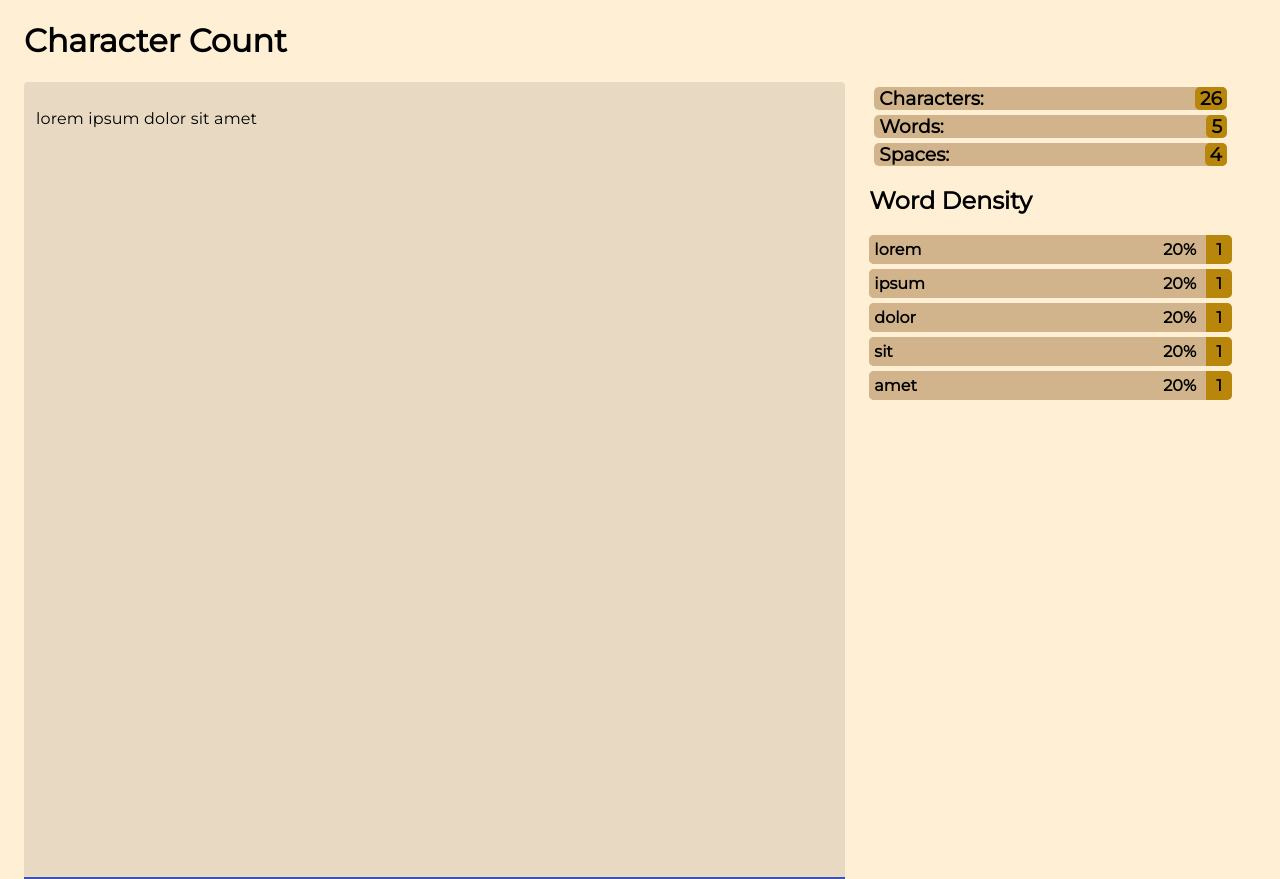
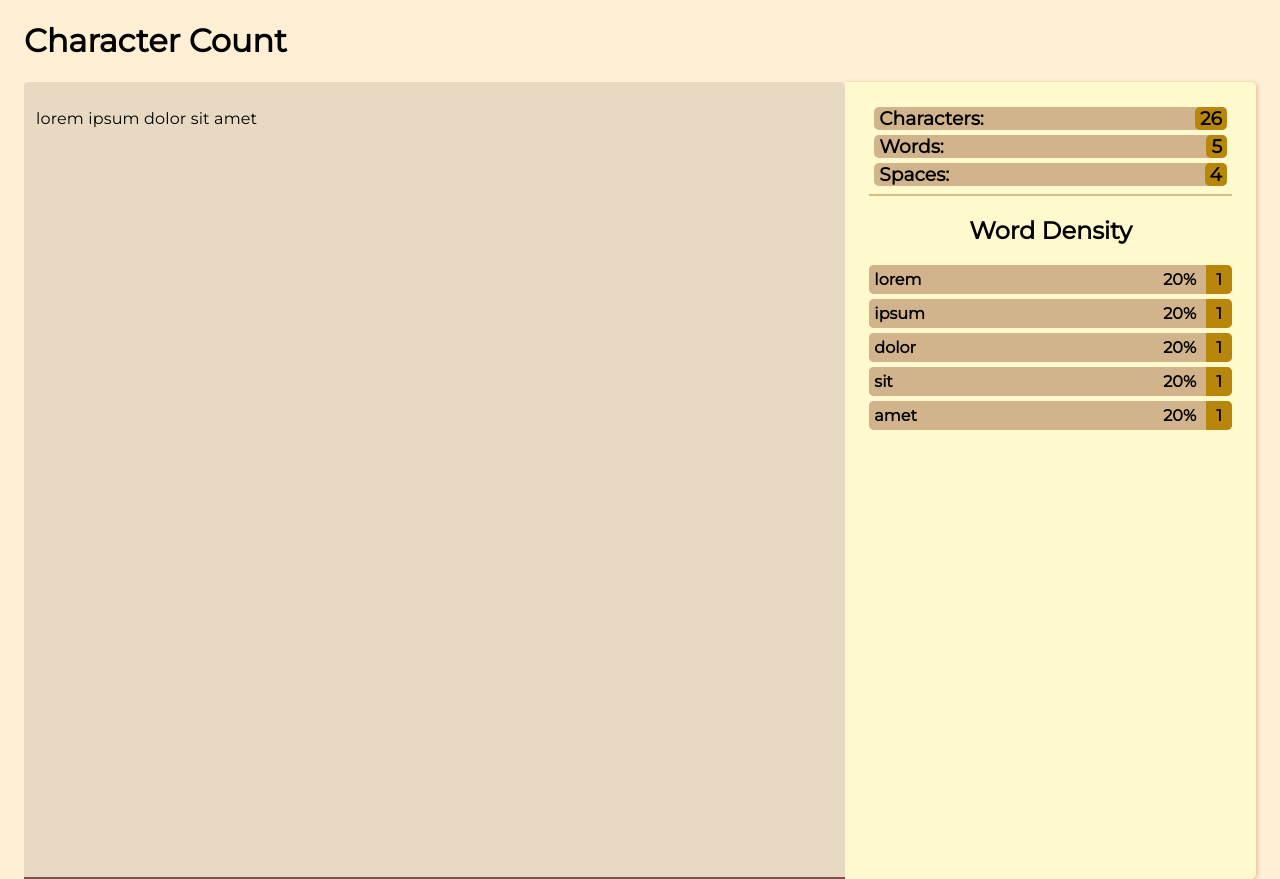
Before and after one commit to zqlimy17/character-count, a React (Create React App) app in the folder app/: page / in a window 1280 px wide. Built offline with nearby package versions, Linux system fonts and the light colour scheme.

Commit message:
added theme

```diff
--- a/app/src/App.css
+++ b/app/src/App.css
@@ -6,11 +6,37 @@
   outline-offset: -1px; */
 }
 
+.hr {
+  border: 1px solid burlywood;
+}
+
+.count {
+  background: lemonchiffon;
+  border-bottom-right-radius: 5px;
+  border-top-right-radius: 5px;
+  padding-top: 10px;
+}
+
+.countBorder {
+  box-shadow: 1px 1px 5px burlywood;
+}
+
+.count h2 {
+  background: lemonchiffon;
+  padding: 0 !important;
+  text-align: center;
+}
+
+
 .statistics {
+  background: lemonchiffon;
+
   border-radius: 5px;
 }
 
 .statistics h3 {
+  background: lemonchiffon;
+
   border-radius: 5px;
   background: tan !important;
   padding-left: 5px;
@@ -26,6 +52,8 @@
 }
 
 ul {
+  background: lemonchiffon;
+
   padding: 0;
   list-style-type: none;
 }
--- a/app/src/App.tsx
+++ b/app/src/App.tsx
@@ -3,13 +3,25 @@ import UserInput from "./components/UserInput";
 
 import Container from "@material-ui/core/Container";
 import "./App.css";
+import { ThemeProvider, createMuiTheme } from "@material-ui/core/styles";
+import brown from "@material-ui/core/colors/brown";
+import green from "@material-ui/core/colors/green";
+
+const theme = createMuiTheme({
+    palette: {
+        primary: brown,
+        secondary: green,
+    },
+});
 
 const App: React.FC = () => {
     return (
-        <Container className='App' maxWidth='xl'>
-            <h1>Character Count</h1>
-            <UserInput />
-        </Container>
+        <ThemeProvider theme={theme}>
+            <Container className='App' maxWidth='xl'>
+                <h1>Character Count</h1>
+                <UserInput />
+            </Container>
+        </ThemeProvider>
     );
 };
 
--- a/app/src/components/Count.tsx
+++ b/app/src/components/Count.tsx
@@ -29,8 +29,8 @@ const Count: React.FC<{ input: string }> = ({ input }) => {
 
         for (let i = 0; i < numberOfWords.length; i++) {
             if (!stopWords.includes(numberOfWords[i].toLowerCase())) {
-                wordHash[numberOfWords[i]] =
-                    (wordHash[numberOfWords[i]] || 0) + 1;
+                wordHash[numberOfWords[i].toLowerCase()] =
+                    (wordHash[numberOfWords[i].toLowerCase()] || 0) + 1;
             } else {
                 setStopWordsCount((stopWordsCount) => stopWordsCount + 1);
             }
@@ -52,7 +52,7 @@ const Count: React.FC<{ input: string }> = ({ input }) => {
     }, [input]);
 
     return (
-        <Container>
+        <Container className='count'>
             <div className='statistics'>
                 <h3>
                     Characters:{" "}
@@ -68,7 +68,7 @@ const Count: React.FC<{ input: string }> = ({ input }) => {
                     <span className='statisticsSpan'>{spacesCount}</span>
                 </h3>
             </div>
-
+            <hr className='hr' />
             <h2>Word Density</h2>
             <ul>
                 {wordsArray.map((pair: any, index: number) => {
--- a/app/src/components/UserInput.tsx
+++ b/app/src/components/UserInput.tsx
@@ -26,7 +26,7 @@ const UserInput: React.FC = () => {
                     />
                 </form>
             </Grid>
-            <Grid xs={12} md={4}>
+            <Grid xs={12} md={4} className='count countBorder'>
                 <Count input={input} />
             </Grid>
         </Grid>
```
